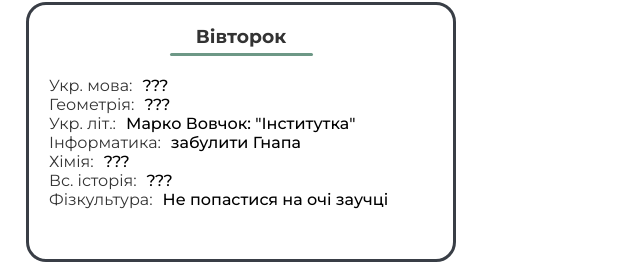
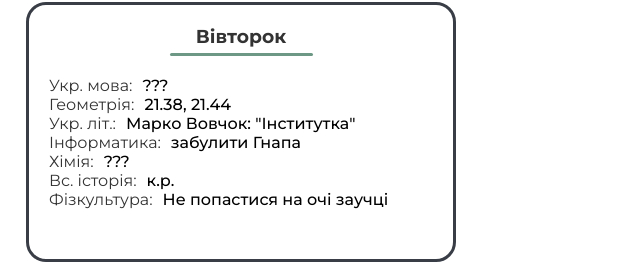
Before and after one commit to ZubalYana/School-diary, a website: page public/index.html in a window 1280 px wide. Shown: the part 132-396 px from the top of the page, 474-1114 px from the left. Drawn offline with nearby package versions, Linux system fonts and the light colour scheme.

Commit message:
add the homework for tomorrow

```diff
--- a/public/index.html
+++ b/public/index.html
@@ -77,7 +77,7 @@
                     </div>
                     <div class="weekDay_lesson">
                         <div class="weekDay_lessonName">Геометрія:</div>
-                        <div class="weekDay_lessonHomework" id="TuesdayHomework2">???</div>
+                        <div class="weekDay_lessonHomework" id="TuesdayHomework2">21.38, 21.44</div>
                     </div>
                     <div class="weekDay_lesson">
                         <div class="weekDay_lessonName">Укр. літ.:</div>
@@ -93,7 +93,7 @@
                     </div>
                     <div class="weekDay_lesson">
                         <div class="weekDay_lessonName">Вс. історія:</div>
-                        <div class="weekDay_lessonHomework" id="TuesdayHomework6">???</div>
+                        <div class="weekDay_lessonHomework" id="TuesdayHomework6">к.р.</div>
                     </div>
                     <div class="weekDay_lesson">
                         <div class="weekDay_lessonName">Фізкультура:</div>
```
